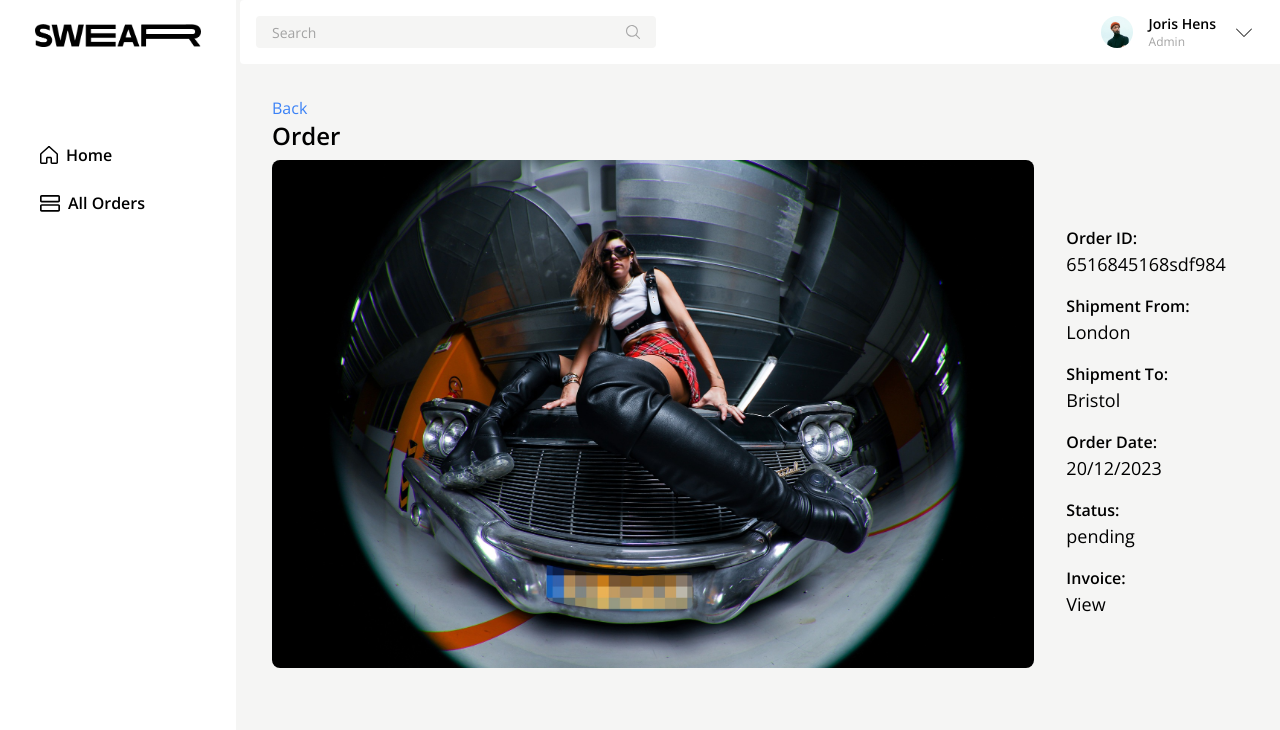
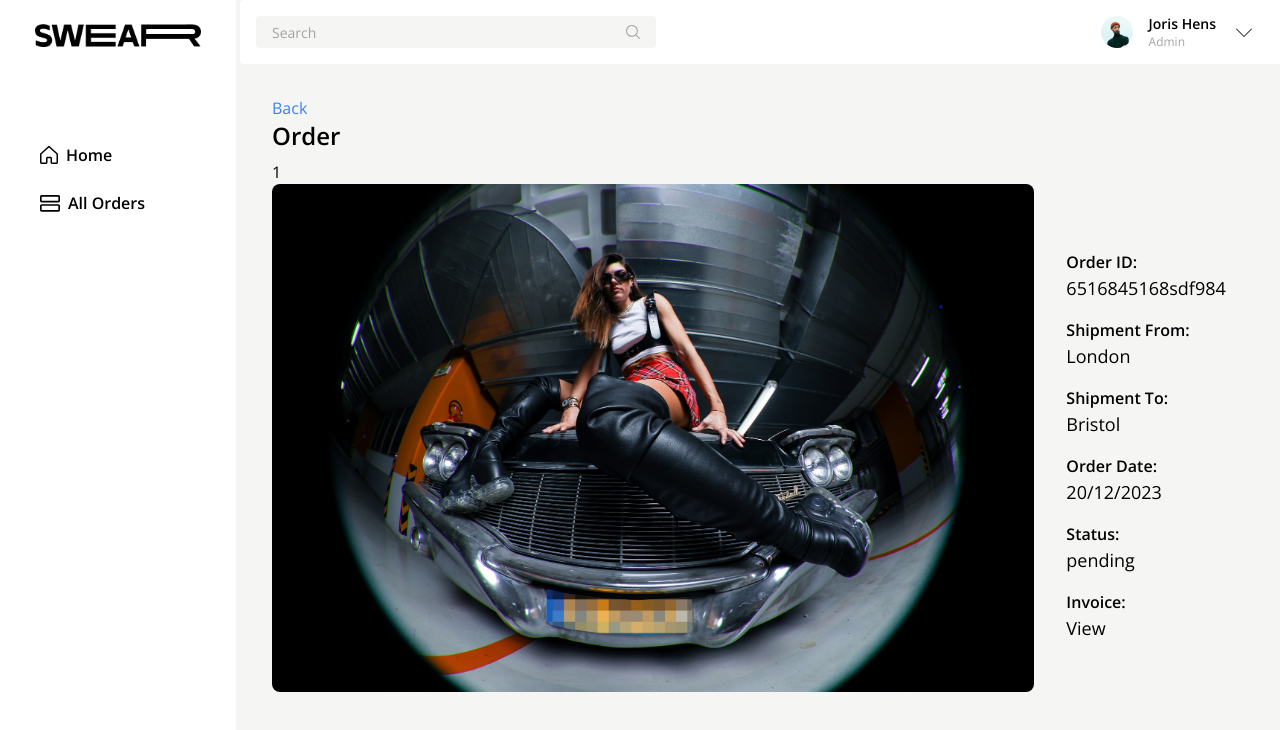
Before and after one commit to GlennVinck/swear-frontend, a Vue app: page /orders/1 in a window 1280 px wide. Shown: the top 730 px of the page. Built offline with nearby package versions, Linux system fonts and the light colour scheme.

Commit message:
feat: show orderID on order details page

```diff
--- a/src/views/OrderDetails.vue
+++ b/src/views/OrderDetails.vue
@@ -1,15 +1,21 @@
 <script setup>
 import Sidebar from "../components/Sidebar.vue";
 import Topbar from "../components/Topbar.vue";
-import { ref, watchEffect } from "vue";
+import { ref, watchEffect, onMounted } from "vue";
 import { useRouter } from "vue-router";
 
 const router = useRouter();
 const previousRoute = ref(null);
+const orderId = ref(null);
 
 // Watch for route changes
 watchEffect(() => {
   previousRoute.value = router.currentRoute.value;
+});
+
+onMounted(() => {
+  // Get the order ID from the route params
+  orderId.value = router.currentRoute.value.params.id;
 });
 
 const orderDetails = ref({
@@ -20,7 +26,6 @@ const orderDetails = ref({
   status: "pending",
   invoice: "View",
 });
-
 </script>
 
 <template>
@@ -33,7 +38,7 @@ const orderDetails = ref({
           Back
         </button>
         <h1 class="text-2xl font-semibold mb-2">Order</h1>
-
+        <span>{{ orderId }}</span>
 
         <div class="flex row items-center">
           <div class="w-1/8 mr-8">
@@ -62,10 +67,10 @@ const orderDetails = ref({
             <p class="text-base font-semibold">Invoice:</p>
             <p class="text-lg">{{ orderDetails.invoice }}</p>
           </div>
+        </div>
       </div>
     </div>
   </div>
-</div>
 </template>
 
 <script>
```
